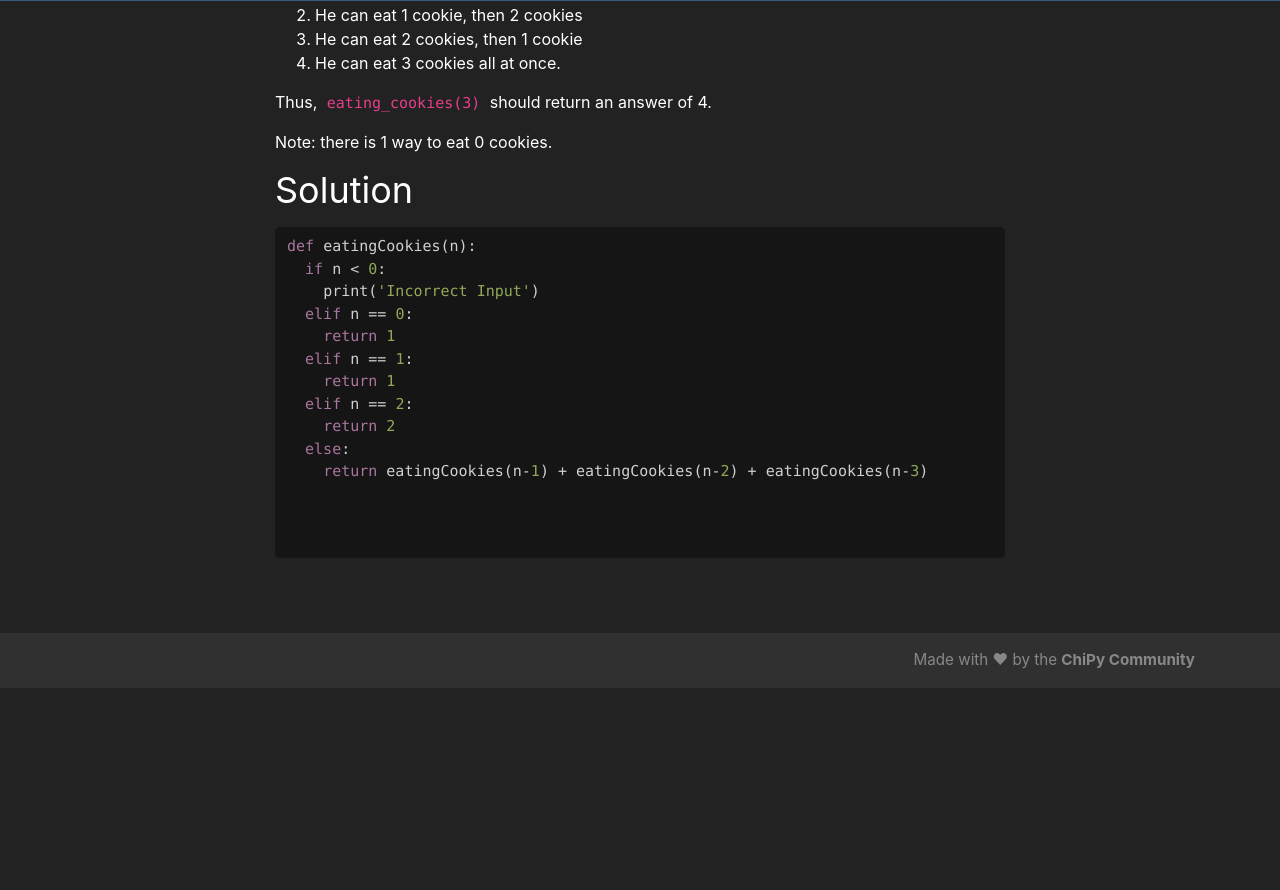
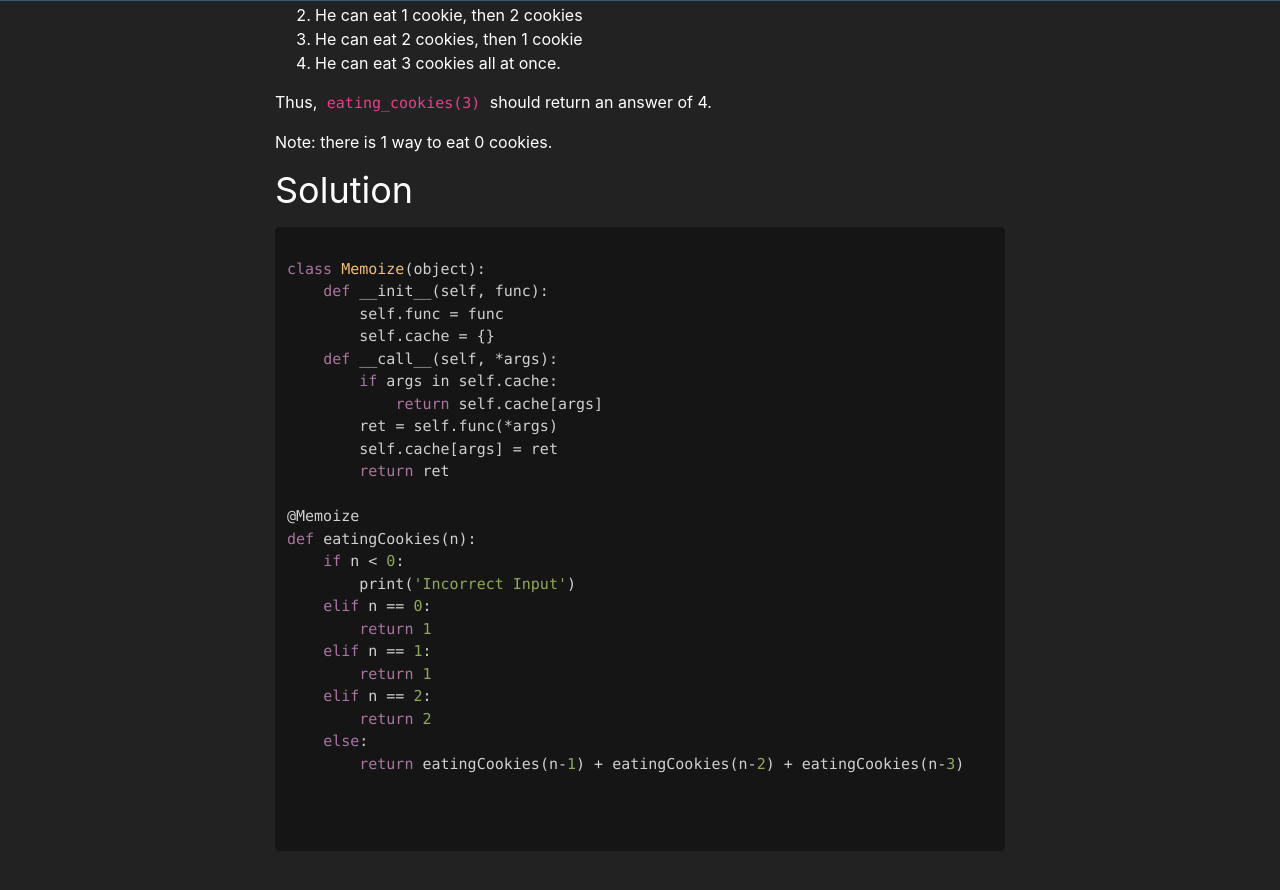
Before and after one commit to chicagopython/algosig, a Jekyll site: the page built from _posts/2020-03-05-eating-cookies.md, in a window 1280 px wide and 900 px high, scrolled down 898 px. Shown: the top 890 px of the window. Built offline with Jekyll 4.4.1, drawn with Linux system fonts in a browser that asks for light colours; nearby versions of some CDN libraries; our own code applies the rules of GitHub Pages for plain Markdown files; before the commit the page ends 1586 px from its top, so only the background shows below that.

Commit message:
Update 2020-03-05-eating-cookies.md

````diff
--- a/_posts/2020-03-05-eating-cookies.md
+++ b/_posts/2020-03-05-eating-cookies.md
@@ -27,17 +27,30 @@ Note: there is 1 way to eat 0 cookies.
 
 
 ```python
+
+class Memoize(object):
+    def __init__(self, func):
+        self.func = func
+        self.cache = {}
+    def __call__(self, *args):
+        if args in self.cache:
+            return self.cache[args]
+        ret = self.func(*args)
+        self.cache[args] = ret
+        return ret
+
+@Memoize
 def eatingCookies(n):
-  if n < 0:
-    print('Incorrect Input')
-  elif n == 0:
-    return 1
-  elif n == 1:
-    return 1
-  elif n == 2:
-    return 2
-  else:
-    return eatingCookies(n-1) + eatingCookies(n-2) + eatingCookies(n-3)
+    if n < 0:
+        print('Incorrect Input')
+    elif n == 0:
+        return 1
+    elif n == 1:
+        return 1
+    elif n == 2:
+        return 2
+    else:
+        return eatingCookies(n-1) + eatingCookies(n-2) + eatingCookies(n-3)
 
 
 
````
